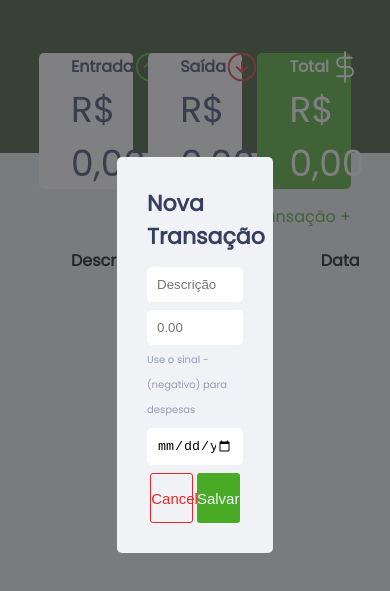
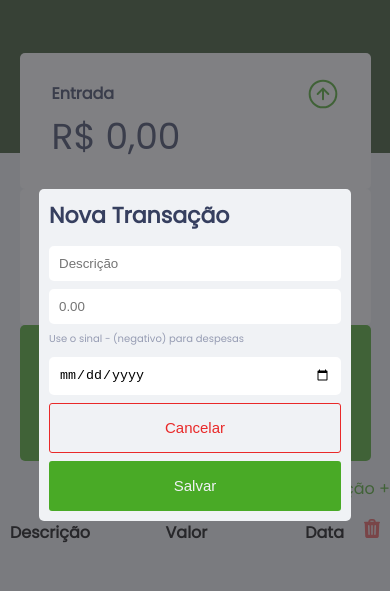
Before and after one commit to JuniorMelo1997/dev.finances, a plain HTML site: page index.html in a window 390 px wide. Both pictures are taken after a click on the element "Adicionar transação +". Shown: the part 67-658 px from the top of the page. Drawn offline with Linux system fonts and the light colour scheme; files whose address does not match are found by name.

Commit message:
responsive

```diff
--- a/public/styles/styles.css
+++ b/public/styles/styles.css
@@ -272,8 +272,72 @@ header{
     border: 1px solid var(--red);
 }
 
-/*This part is going to be deleted later when things start to work automatically work JS */
-
+/* except if the value is negative, it needs to be green. */
 .description table tr .value{
     color: var(--light-green);
 }
+
+
+
+/* Responsive */
+@media screen and (min-width: 770px) and (max-width: 945px){
+    .content .balance > div{
+        padding: 1rem;
+    }
+}
+
+@media (max-width: 770px) {
+    /*div - content - balance - responsive */
+    .content{
+        max-width: 100%;
+        margin: auto;
+    }
+
+    .content .balance{
+        display: block;
+        margin-right: 0;
+    }
+
+    .content .balance > div{
+        width: 90%;
+        margin-bottom: .5rem;
+        margin: auto;
+    }
+
+
+
+
+    /*div - content - description, table - responsive */
+    .description table tr th{
+        padding: 1rem 1rem;
+
+        background-color: var(--background);
+        color: black;
+    }
+
+    .description table tr td{
+        padding: 1rem 1rem;
+        color: var(--titles);
+    }
+
+
+
+
+
+    /* Modal - responsive */
+    .modal-container .modal-content .modal{
+        width: 80%;
+        padding: 1rem;
+    }
+
+    .modal-container .modal-content .buttons{
+        display: flex;
+        flex-direction: column;
+        align-items: center;
+    }
+
+    .modal-container .modal-content button{
+        width: 100%;
+
+    }
+}
```
Also changed, not shown: planning.txt.
